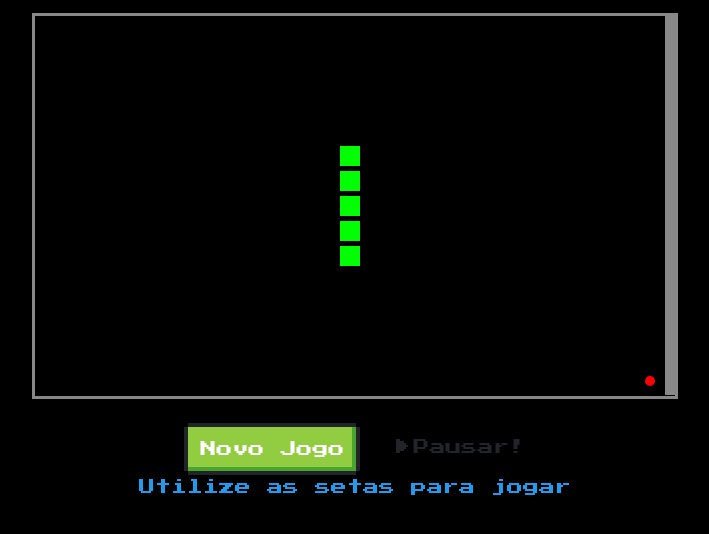
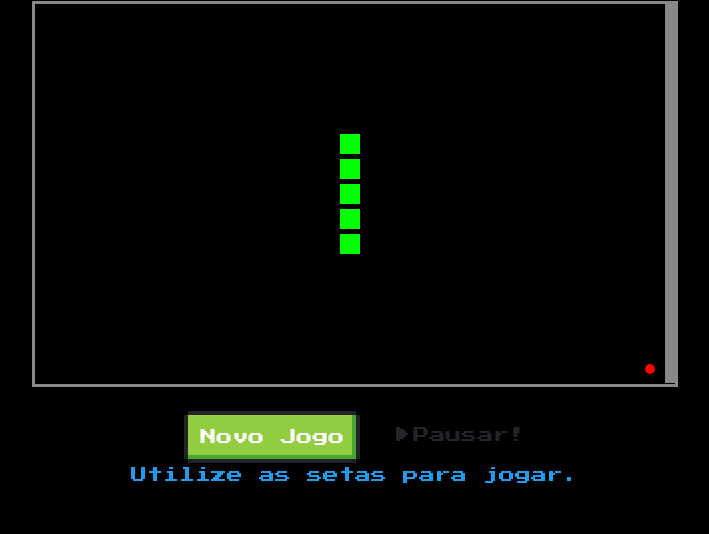
Before and after one commit to paulor8bit/Jogo-Cobrinha, a website: page index.html in a window 1280 px wide. Shown: the part 146-680 px from the top of the page, without its empty margins (285-994 px from the left). Drawn offline with nearby package versions, Linux system fonts and the light colour scheme.

Commit message:
Correção

```diff
--- a/index.html
+++ b/index.html
@@ -22,7 +22,8 @@
         <span>Pausar!</span>
     </label>
 </div>
-<p class="nes-text is-primary">Utilize as setas para jogar</p>
+<p class="nes-text is-primary">Utilize as setas para jogar.</p>
+<br>
 
 
 
```
